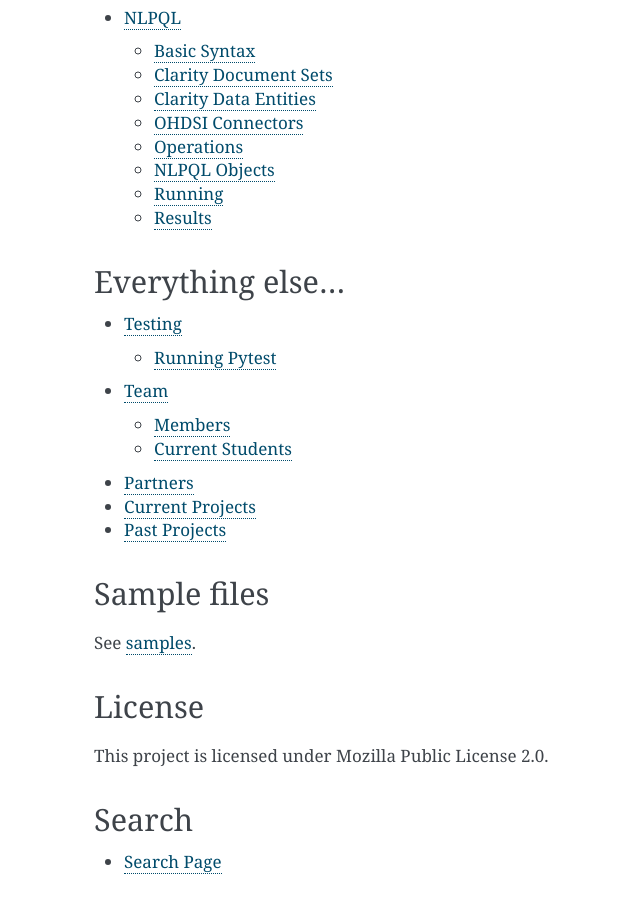
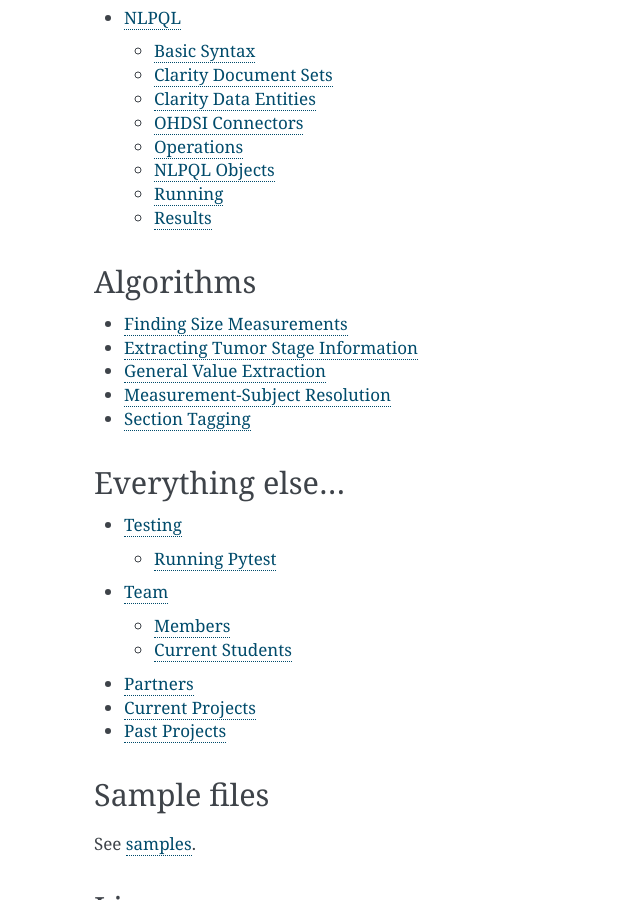
Before and after one commit to ClarityNLP/ClarityNLP, a Sphinx documentation site: the page built from docs/index.rst, in a window 1280 px wide and 900 px high, scrolled down 1868 px. Shown: the whole window, without its empty margins (326-966 px from the left). Built offline with Sphinx 7.4.7, drawn with Linux system fonts in a browser that asks for light colours.

Commit message:
added algorithm section to doc index file

```diff
--- /dev/null
+++ b/docs/algorithms/section_tagger.md
@@ -0,0 +1 @@
+### Section Tagging
--- /dev/null
+++ b/docs/algorithms/size_measurement_finder.md
@@ -0,0 +1 @@
+### Finding Size Measurements
--- /dev/null
+++ b/docs/algorithms/tnm_stage_finder.md
@@ -0,0 +1 @@
+### Extracting Tumor Stage Information
--- /dev/null
+++ b/docs/algorithms/value_extraction.md
@@ -0,0 +1 @@
+### General Value Extraction
--- a/docs/index.rst
+++ b/docs/index.rst
@@ -62,6 +62,17 @@
    pipelines
    nlpql
 
+Algorithms
+----------
+
+.. toctree::
+   :maxdepth: 2
+
+   algorithms/size_measurement_finder
+   algorithms/tnm_stage_finder
+   algorithms/value_extraction
+   algorithms/measurement_subject_resolution
+   algorithms/section_tagger
 
 Everything else...
 ------------------
```
Also changed, not shown: docs/algorithms/measurement_subject_resolution.md (added, +1 -0 lines).
